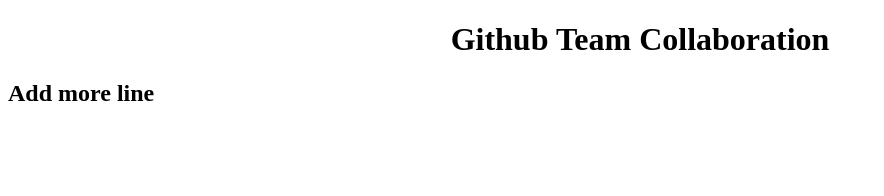
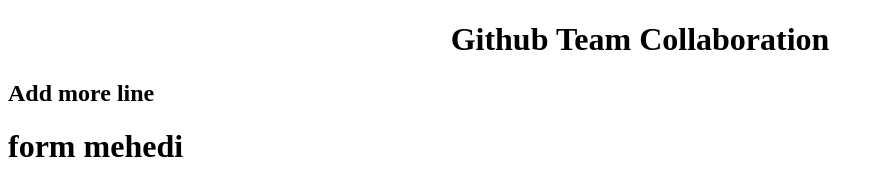
Before and after one commit to mehedihasan8/test-rep, a plain HTML site: page index.htm in a window 1280 px wide. Shown: the whole page, without its empty margins (0-884 px from the left). Drawn offline with Linux system fonts and the light colour scheme.

Commit message:
added mor line

```diff
--- a/index.htm
+++ b/index.htm
@@ -8,5 +8,6 @@
   <body>
     <h1 align="center">Github Team Collaboration</h1>
     <h2>Add more line</h2>
+    <h1>form mehedi</h1>
   </body>
 </html>
```
